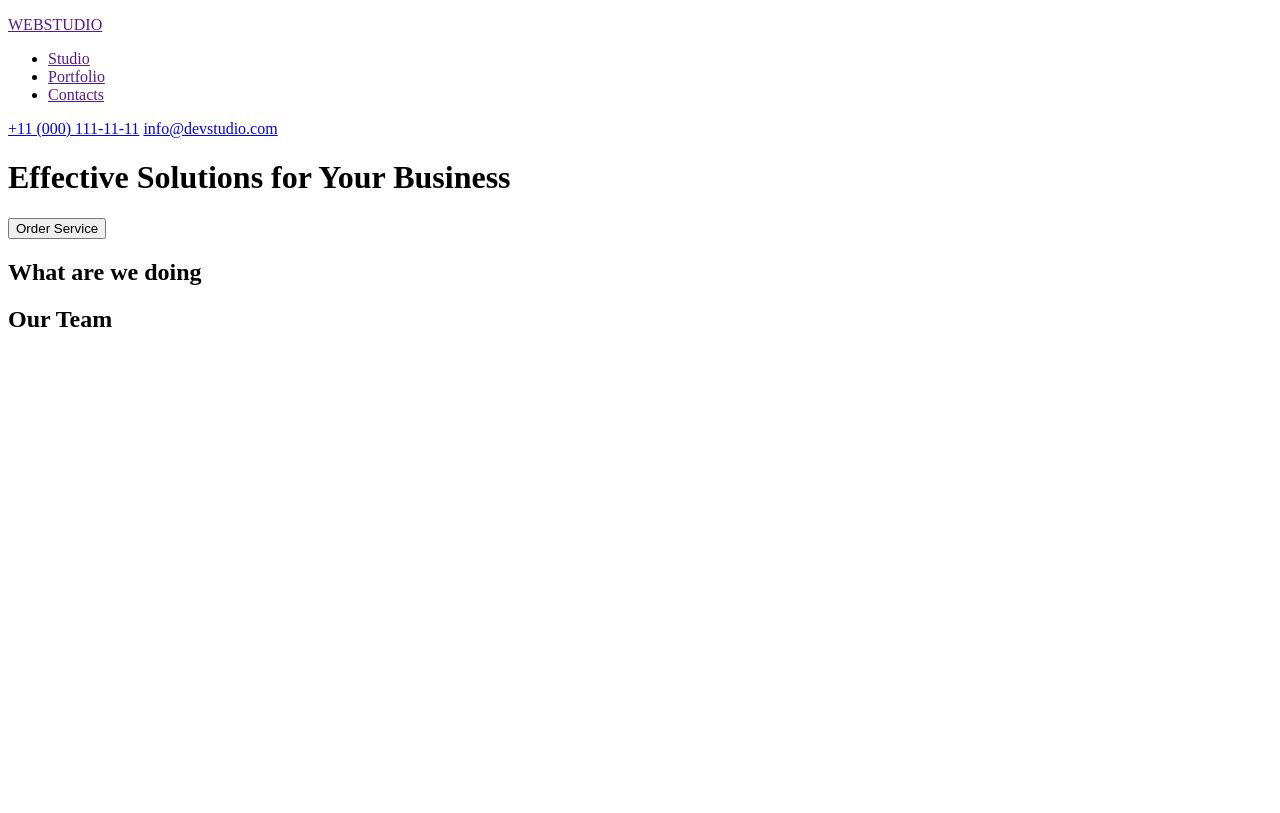
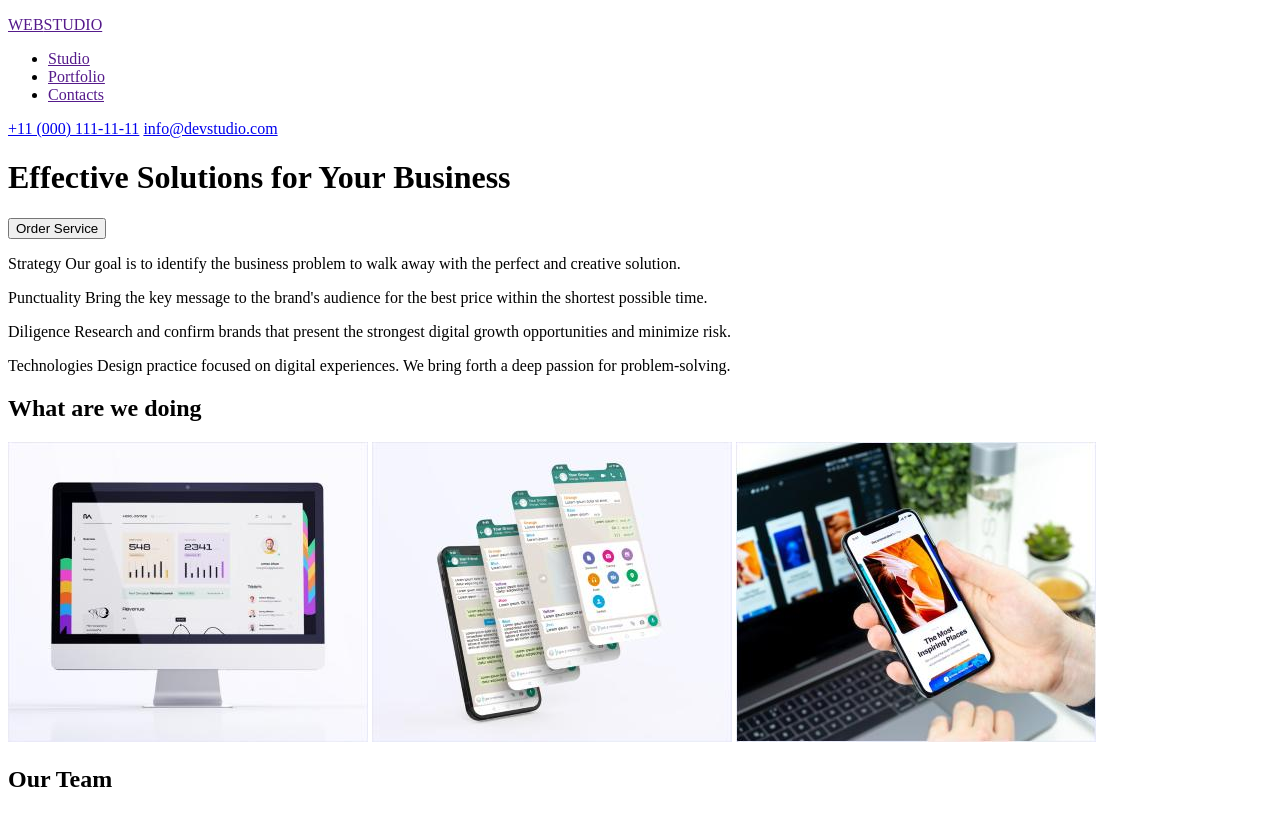
Before and after one commit to SMykhailenko/goit-markup-hw-01, a plain HTML site: page index.html in a window 1280 px wide. Drawn offline with Linux system fonts and the light colour scheme.

Commit message:
Section 2 done

```diff
--- a/index.html
+++ b/index.html
@@ -25,18 +25,32 @@
       </nav>
       <a href="tel:+11(000)1111111">+11 (000) 111-11-11</a>
       <a href="mailto:info@devstudio.com">info@devstudio.com</a>
+      </header>
+      <!-- Main information -->
+      <main>
       <!-- Banner -->
       <p>
         <h1>Effective Solutions
 for Your Business</h1>
       </p>
       <div class="button"><button type="button" class="button">Order Service</button></div>
-    </header>
-    <main>
       <!-- 1 section -->
-      <section></section>
+      <section>
+        <p>Strategy
+Our goal is to identify the business
+problem to walk away with the perfect and creative solution.</p>
+<p>Punctuality
+Bring the key message to the brand's audience for the best price within the shortest possible time.</p>
+<p>Diligence
+Research and confirm brands that present the strongest digital growth opportunities and minimize risk.</p>
+<p>Technologies
+Design practice focused on digital experiences. We bring forth a deep passion for problem-solving.</p>
+      </section>
       <!-- 2 section  -->
       <section><p><h2>What are we doing</h2></p></section>
+      <img src="./images/img 1.jpg" alt="a computer with diagrams on the screen" width="360" height="300">
+      <img src="./images/img 2.jpg" alt="a phone and 3 screeshots of the phones screen with a chat" width="360" height="300">
+      <img src="./images/img 3.jpg" alt="mans arm holds the phone and on the background laptop" width="360" height="300">
       <!-- 3 section  -->
       <section><p><h2>Our Team</h2></p></section>
     </main>
```
Also changed, not shown: images/img 1.jpg (added), images/img 2.jpg (added), images/img 3.jpg (added).
